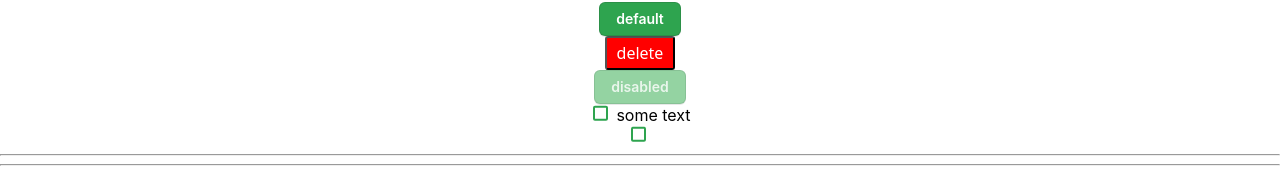
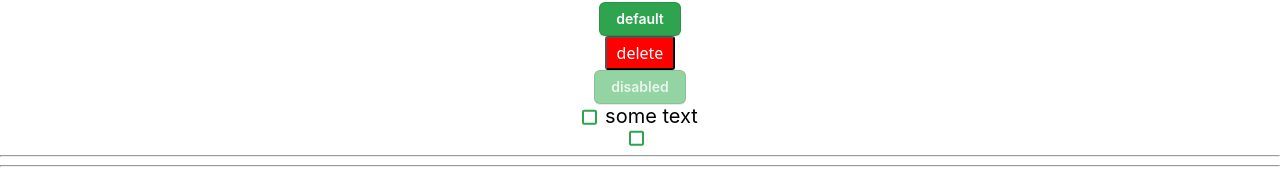
Before and after one commit to OlegPolishchuk/simple-react-homeworks, a React (Create React App) app: page / in a window 1280 px wide. Shown: the part 890-1062 px from the top of the page. Built offline with nearby package versions, Linux system fonts and the light colour scheme.

Commit message:
feat: <hw4>  add 'disabled' checkbox style

```diff
--- a/src/p2-homeworks/h4/common/c3-SuperCheckbox/SuperCheckbox.module.css
+++ b/src/p2-homeworks/h4/common/c3-SuperCheckbox/SuperCheckbox.module.css
@@ -5,11 +5,15 @@
     cursor: pointer;
 }
 
+.label span {
+    font-size: 20px;
+}
+
 .checkbox {
     appearance: none;
     background-color: #fff;
 
-    margin-right: 8px;
+    margin: 4px 8px 0 0;
     padding: 0;
 
     font: inherit;
@@ -33,8 +37,25 @@
     transform: scale(0);
     transition: 120ms transform ease-in-out;
     box-shadow: inset 1em 1em #2ea44f;
+
+    transform-origin: bottom left;
+    clip-path: polygon(14% 44%, 0 65%, 50% 100%, 100% 16%, 80% 0%, 43% 62%);
 }
 
 .checkbox:checked::before {
     transform: scale(1);
 }
+
+.checkbox:disabled {
+    border: 2px solid  #959495;
+    cursor: not-allowed;
+}
+
+.checkbox:disabled::before {
+    box-shadow: inset 1em 1em #959495;
+}
+
+.checkbox:disabled + span {
+    color: #959495;
+    cursor: not-allowed;
+}
```
